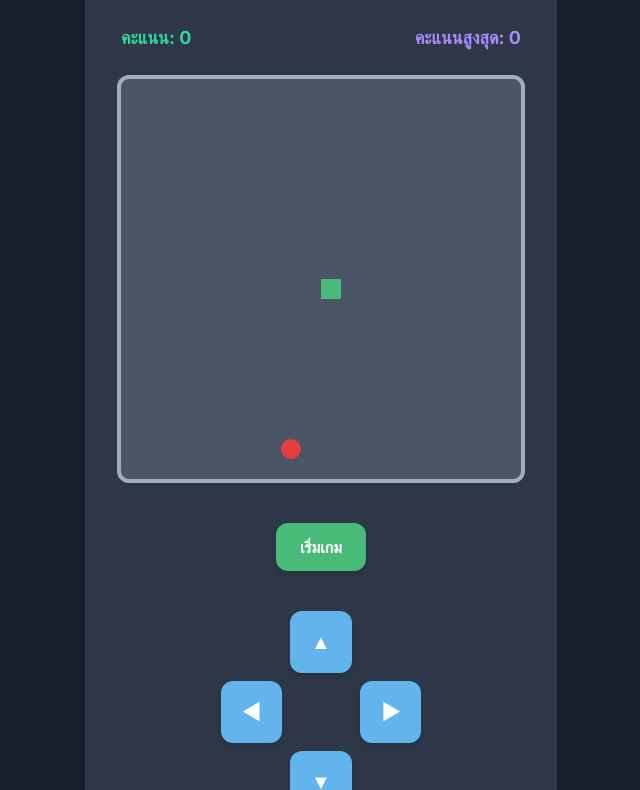
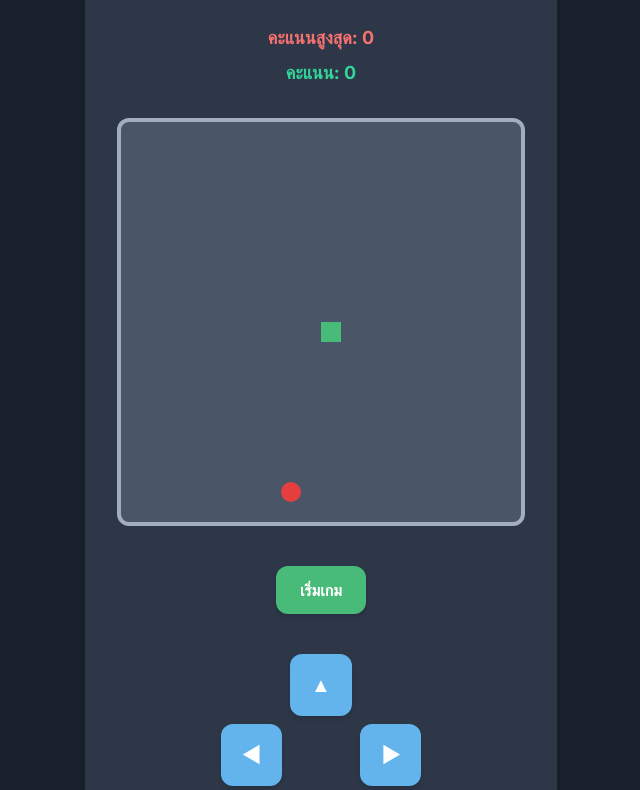
Before and after one commit to gmgroup999/GameSnake, a plain HTML site: page index.html in a window 1280 px wide. Shown: the part 84-874 px from the top of the page, without its empty margins (319-959 px from the left). Drawn offline with nearby package versions, Linux system fonts and the light colour scheme.

Commit message:
Add files via upload

```diff
--- a/index.html
+++ b/index.html
@@ -71,12 +71,17 @@
 
         .game-info {
             display: flex;
+            flex-direction: column; /* Changed to column for vertical stacking */
             justify-content: space-between;
             width: 100%;
             max-width: 400px; /* Adjust as needed */
             color: #e2e8f0; /* Light text color */
             font-size: 1.125rem;
             font-weight: bold;
+            align-items: center; /* Center items horizontally in column */
+        }
+        .game-info div {
+            margin-bottom: 0.5rem; /* Add some space between score and high score */
         }
         .game-buttons {
             display: flex;
@@ -165,8 +170,8 @@
     <div class="game-container">
         <h1 class="text-3xl font-bold text-white mb-4">เกมงู</h1>
         <div class="game-info">
+            <div id="highScore" class="text-red-400">คะแนนสูงสุด: 0</div> <!-- Moved above and changed to red -->
             <div id="score" class="text-green-400">คะแนน: 0</div>
-            <div id="highScore" class="text-purple-400">คะแนนสูงสุด: 0</div>
         </div>
         <canvas id="gameCanvas"></canvas>
         <div class="game-buttons">
```
